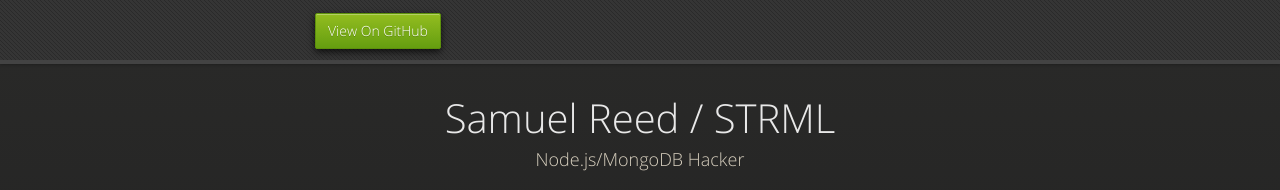
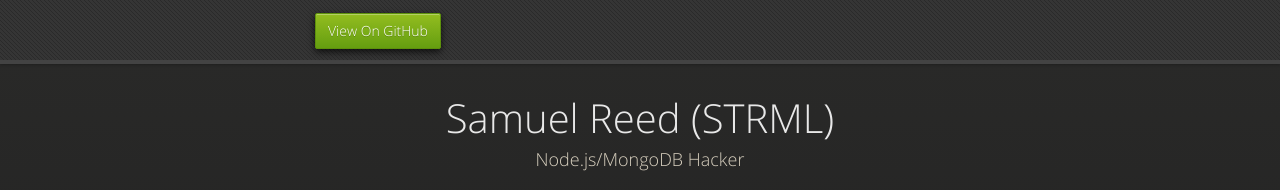
Before and after one commit to STRML/strml.github.com, a plain HTML site: page index.html in a window 1280 px wide. Shown: the top 190 px of the page. Drawn offline with nearby package versions, Linux system fonts and the light colour scheme.

Commit message:
Update master

```diff
--- a/index.html
+++ b/index.html
@@ -28,7 +28,7 @@
 
       <section>
         <div id="title">
-          <h1>Samuel Reed / STRML</h1>
+          <h1>Samuel Reed (STRML)</h1>
           <p>Node.js/MongoDB Hacker</p>
           <hr>
           <span class="credits left">Project maintained by <a href="https://github.com/STRML">STRML</a></span>
```
